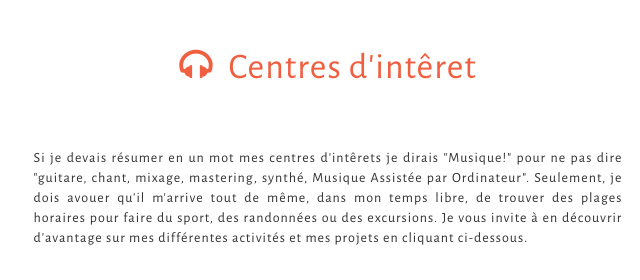
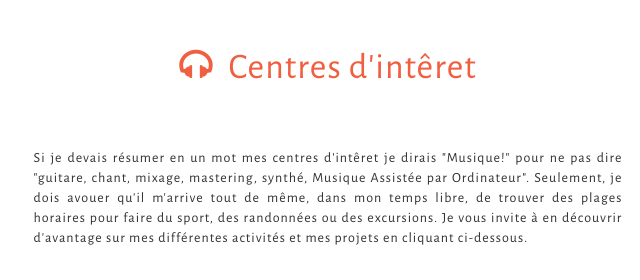
Before and after one commit to tipyaf/yannickB, a plain HTML site: page index.html in a window 1280 px wide. Shown: the part 3660-3940 px from the top of the page, 312-952 px from the left. Drawn offline with nearby package versions, Linux system fonts and the light colour scheme; a script that the page names is missing.

Commit message:
correction orthographe

```diff
--- a/index.html
+++ b/index.html
@@ -347,7 +347,7 @@
     </section>
     <section id="hobbies" class="hobbies">
         <h3><i class="fa fa-headphones"></i>Centres d'intêret</h3>
-        <p class="hobbies-text wow zoomIn">Si je devais résumer en un mot mes centres d'intêrets je dirais  "Musique!" pour ne pas dire "guitare, chant, mixage, mastering, synthé, Musique Assistée par Ordinateur".  Seulement, je dois avouer qu'il m'arrive tout de même, dans mon temps libre, de trouver des  plages horaires  pour faire du sport, des randonnées ou des excursions. Je vous invite à en découvrir d'avantage sur mes différentes activités et mes projets en cliquant ci-dessous.</p>
+        <p class="hobbies-text wow zoomIn">Si je devais résumer en un mot mes centres d'intêret je dirais  "Musique!" pour ne pas dire "guitare, chant, mixage, mastering, synthé, Musique Assistée par Ordinateur".  Seulement, je dois avouer qu'il m'arrive tout de même, dans mon temps libre, de trouver des  plages horaires  pour faire du sport, des randonnées ou des excursions. Je vous invite à en découvrir d'avantage sur mes différentes activités et mes projets en cliquant ci-dessous.</p>
         <div class="hobbies-icon" id="hobbies-icons">
             <div class="icon-content wow zoomIn" id="hobbies-stop">
                 <img src="img/music.png" alt="music" title="Cliquez pour découvrir mes projets musicaux">
```
